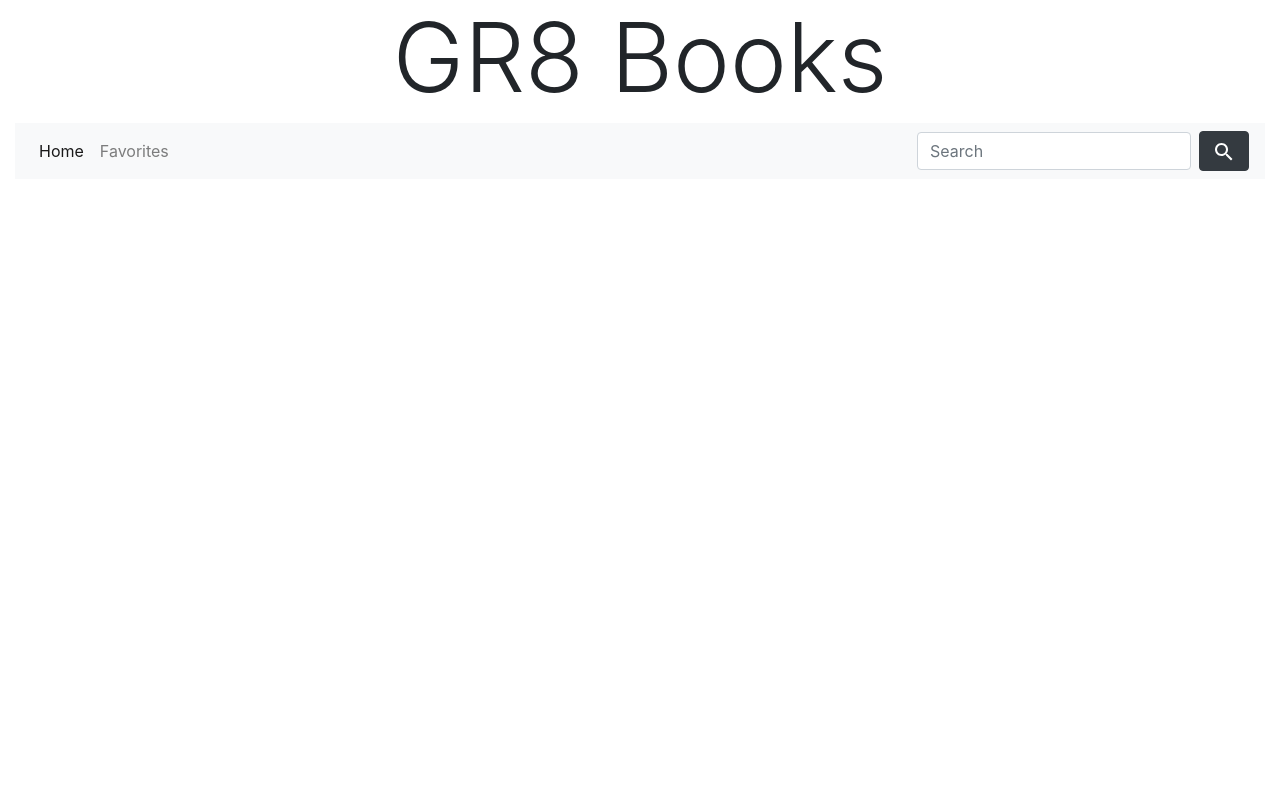
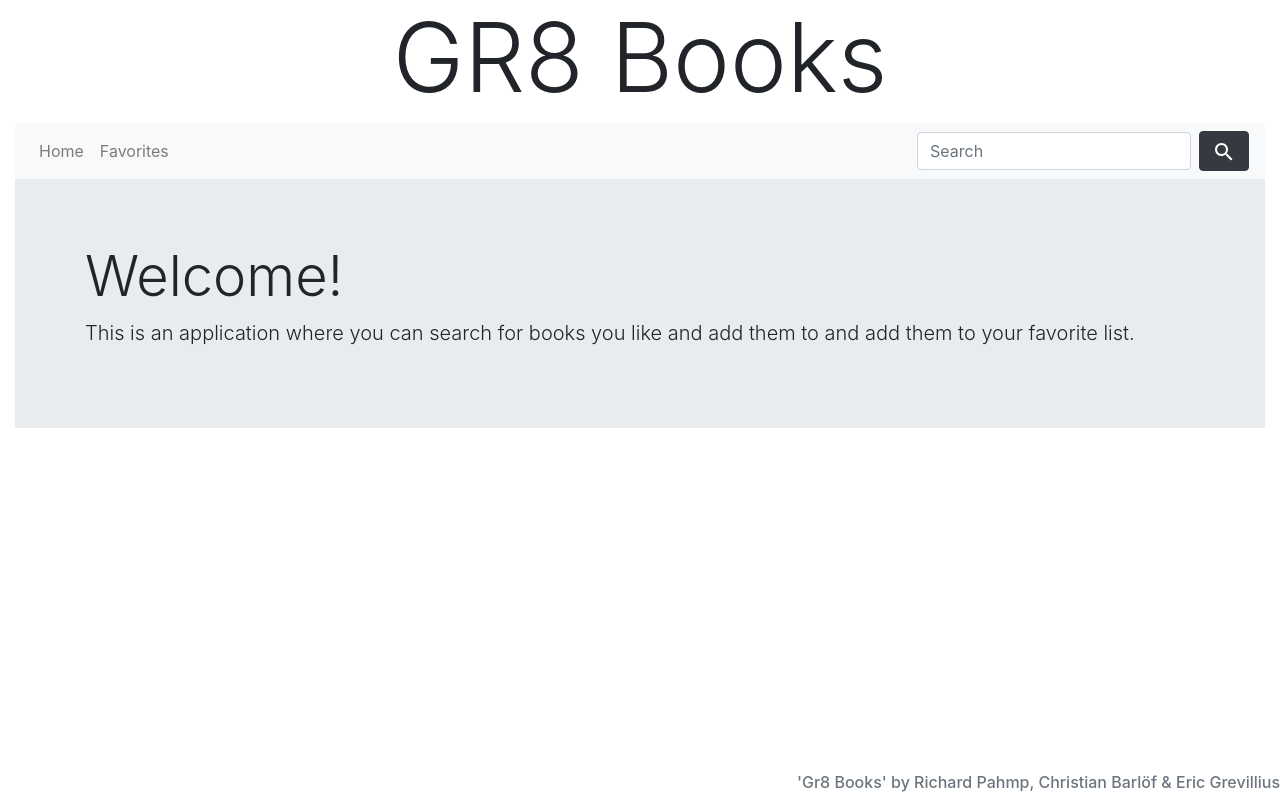
Before and after one commit to GreatGreven/gr8BOOKS, a React (Create React App) app: page / in a window 1280 px wide. Built offline with nearby package versions, Linux system fonts and the light colour scheme.

Commit message:
added homepage

```diff
--- a/src/App.js
+++ b/src/App.js
@@ -1,14 +1,15 @@
 import React from 'react';
 import './App.css';
-import {Header} from './components/Header'
-import Nav from './components/Nav'
-import Content from './components/Content'
+import {Header} from './components/Header';
+import Nav from './components/Nav';
+import Content from './components/Content';
 import Axios from 'axios';
+import {Footer} from './components/Footer';
 
 class App extends React.Component {
   constructor(props){
     super(props);
-    this.state = {books: [], renderState: "favorites"};
+    this.state = {books: [], renderState: "home"};
 
     this.removeFavorite = this.removeFavorite.bind(this);
   }
@@ -21,10 +22,21 @@ class App extends React.Component {
         <Nav
           submitCallback={(input) => this.handleSubmit(input)}
           favoritesCallback={() => this.handleFavorites()}
+          homeCallback={() => this.handleHome()}
         />
-        <Content books={this.state.books} removeCallback={(id) => this.removeFavorite(id)} renderState={this.state.renderState}/>
+        <Content
+          books={this.state.books}
+          removeCallback={(id) => this.removeFavorite(id)}
+          renderState={this.state.renderState}
+        />
+        <Footer />
       </div>
     );
+  }
+
+  handleHome(){
+    this.setState({renderState: 'home'})
+    console.log('home');
   }
 
   handleFavorites(){
@@ -39,7 +51,7 @@ class App extends React.Component {
   removeFavorite(id){
     var favorites = JSON.parse(localStorage.getItem("favorites"));
     for(var i = 0; i < favorites.books.length; i++){
-      if(favorites.books[i].id == id){
+      if(favorites.books[i].id === id){
         favorites.books.splice(i, 1);
         break;
       }
--- a/src/components/Nav.js
+++ b/src/components/Nav.js
@@ -32,8 +32,8 @@ class Nav extends React.Component {
           </button>
           <div className="collapse navbar-collapse" id="navbarSupportedContent">
               <ul className="navbar-nav mr-auto">
-                  <li className="nav-item active">
-                      <a className="nav-link" href="#">Home <span className="sr-only">(current)</span></a>
+                  <li className="nav-item">
+                      <a className="nav-link" href="#" onClick={this.props.homeCallback}>Home </a>
                   </li>
                   <li className="nav-item">
                       <a className="nav-link" href="#" onClick={this.handleFavorites}>Favorites</a>
--- a/src/components/content.js
+++ b/src/components/content.js
@@ -9,7 +9,7 @@ class Content extends React.Component {
 
   render(){
     const renderState = this.props.renderState;
-    if(renderState == "favorites"){
+    if(renderState === "favorites"){
       return(
         <div id="content">
         {this.props.books.map(b => {
@@ -17,7 +17,7 @@ class Content extends React.Component {
         })}
         </div>
       );
-    } else if(renderState == "search"){
+    } else if(renderState === "search"){
       return(
         <div id="content">
         {this.props.books.map(b => {
@@ -25,6 +25,18 @@ class Content extends React.Component {
         })}
         </div>
       );
+    } else if (renderState === 'home'){
+      return (<div id="content">
+        <div className="jumbotron jumbotron-fluid">
+          <div className="container">
+              <h1 className="display-4">Welcome!</h1>
+              <p className="lead">
+                This is an application where you can search for books you like and add them to and add them to your favorite list.
+              </p>
+            </div>
+          </div>
+        </div>
+      );
     }
   }
 }
```
Also changed, not shown: 1 other file (tests, documents, lock files or other folders).
